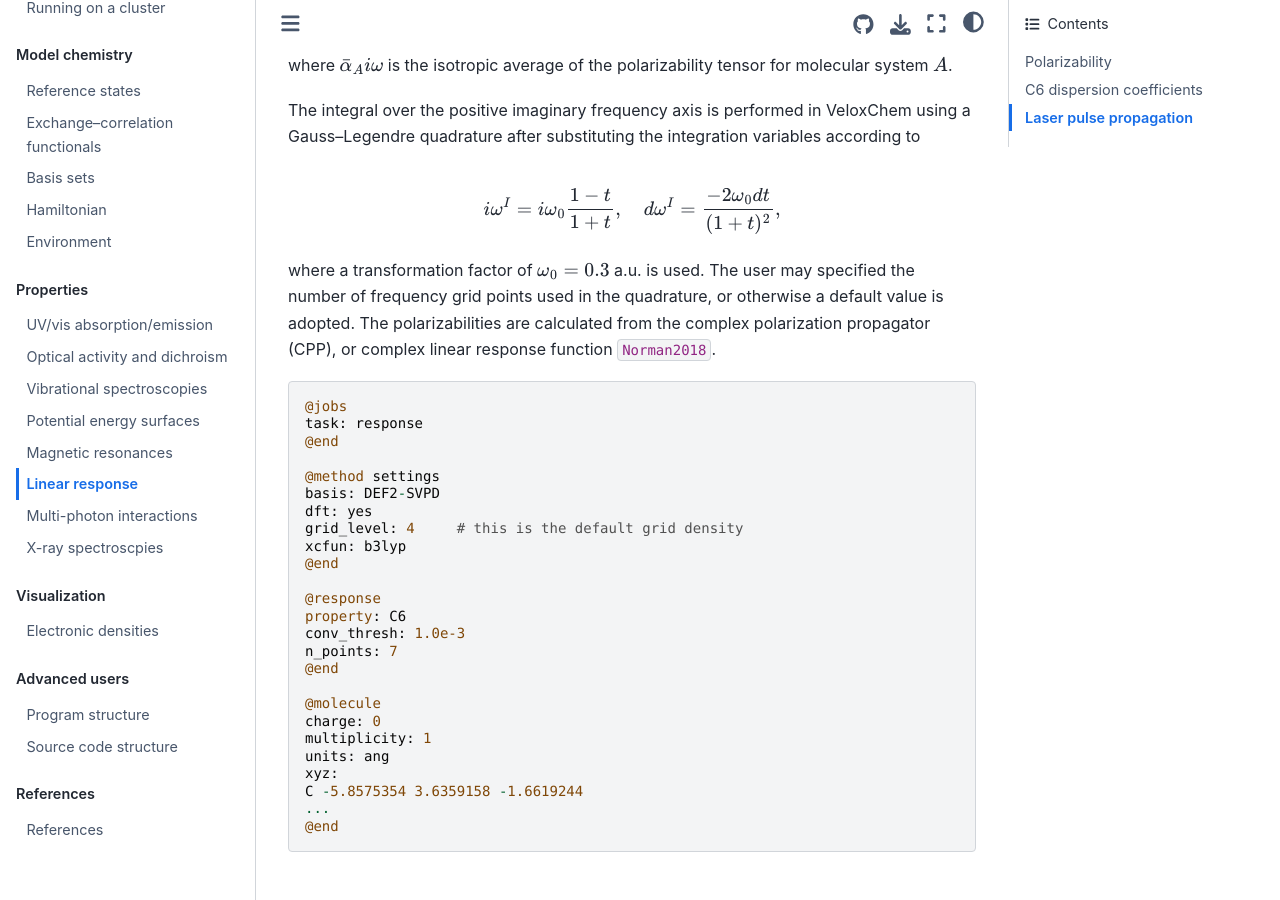
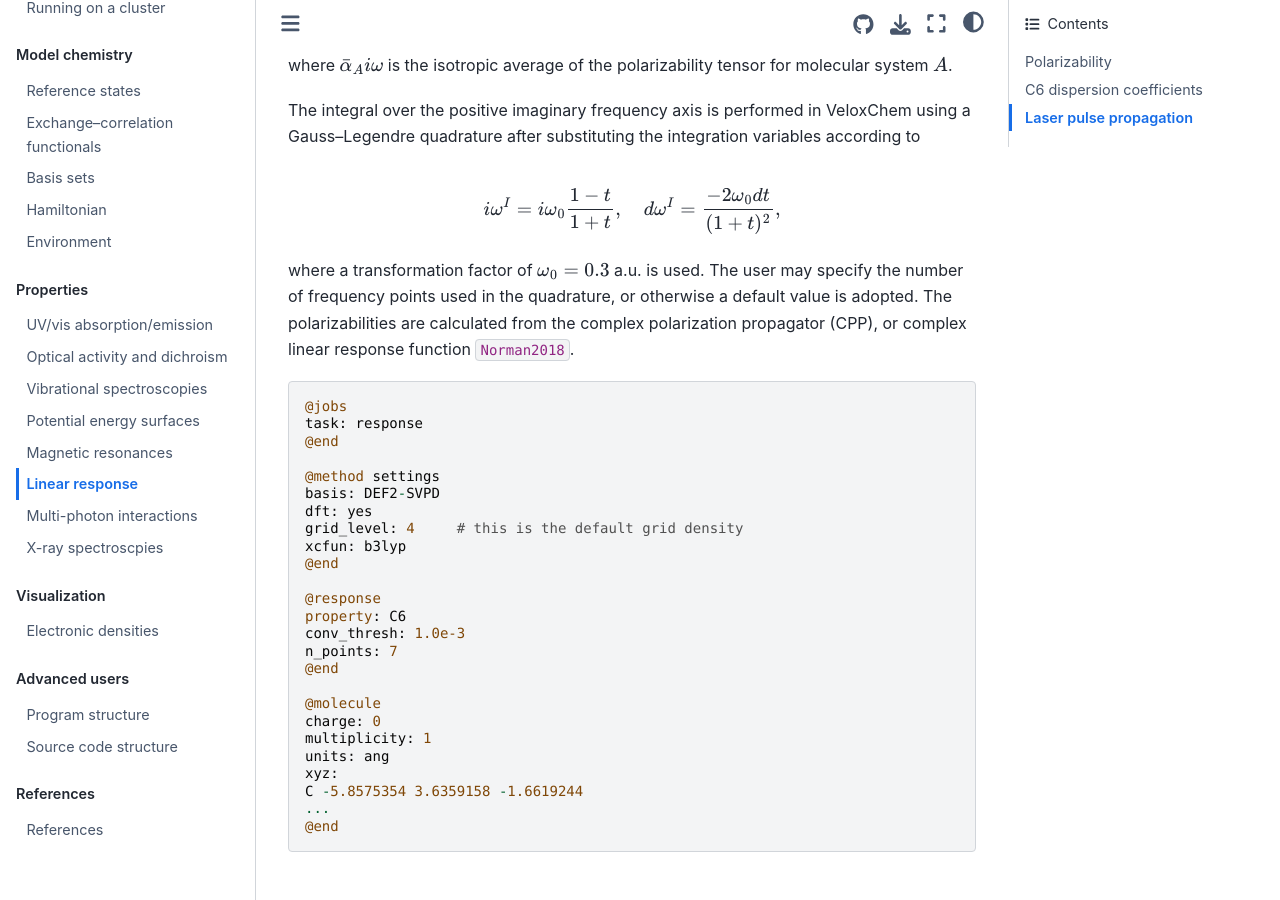
Before and after one commit to kthpanor/vlxman, a Jupyter Book: the page built from docs/linear-response.md, in a window 1280 px wide and 900 px high, scrolled down 1020 px. Built offline with Jupyter Book 1.0.4 settings and Sphinx 7.4.7 and the Sphinx Book theme 1.1.4, drawn with Linux system fonts in a browser that asks for light colours; cross-references to code outside the pages are shown as plain code.

Commit message:
Update linear-response.md

````diff
--- a/docs/linear-response.md
+++ b/docs/linear-response.md
@@ -56,7 +56,7 @@ $$
     i\omega^I = i\omega_0 \frac{1-t}{1+t},\quad d\omega^I = \frac{-2\omega_0 dt}{(1+t)^2},
 $$
 
-where a transformation factor of $\omega_0 = 0.3$ a.u. is used. The user may specified the number of frequency grid points used in the quadrature, or otherwise a default value is adopted. The polarizabilities are calculated from the complex polarization propagator (CPP), or complex linear response function {cite}`Norman2018`.
+where a transformation factor of $\omega_0 = 0.3$ a.u. is used. The user may specify the number of frequency points used in the quadrature, or otherwise a default value is adopted. The polarizabilities are calculated from the complex polarization propagator (CPP), or complex linear response function {cite}`Norman2018`.
 
 ```
 @jobs
````
